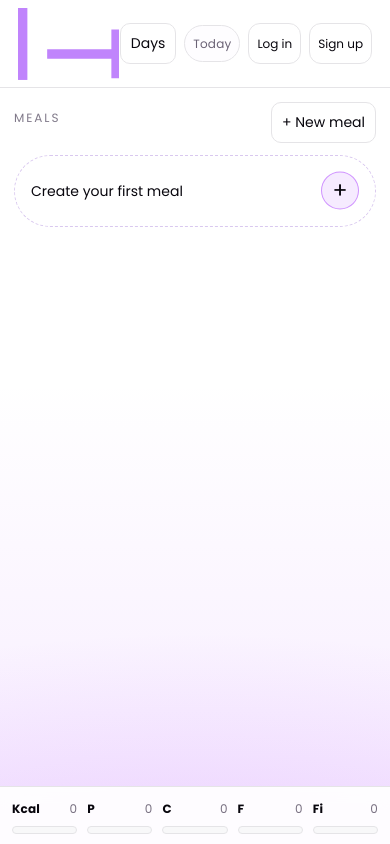
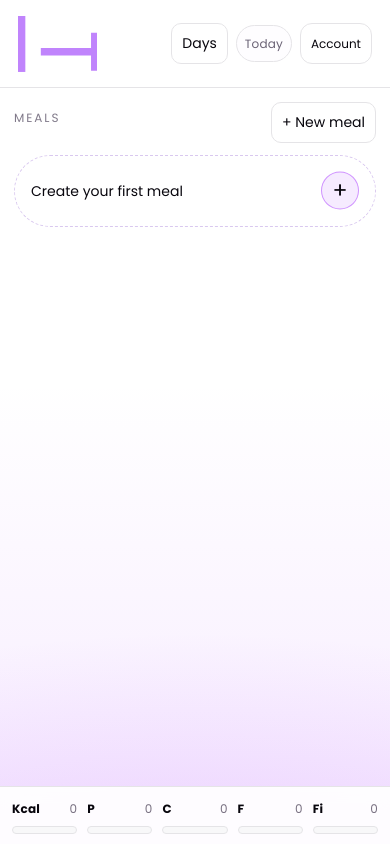
Before and after one commit to maksymiliankoscielniak/countIT, a React (Vite) app in the folder frontend/: page / in a window 390 px wide. Built offline with nearby package versions, Linux system fonts and the light colour scheme.

Commit message:
Mobile improvements.

```diff
--- a/frontend/src/App.css
+++ b/frontend/src/App.css
@@ -81,6 +81,14 @@
 }
 
 .mobileOnly {
+  display: none;
+}
+
+.desktopOnly {
+  display: flex;
+}
+
+.mobileAuthButton {
   display: none;
 }
 
@@ -760,6 +768,18 @@
     border-radius: 12px;
   }
 
+  .desktopOnly {
+    display: none;
+  }
+
+  .mobileAuthButton {
+    display: inline-flex;
+    font-size: 12px;
+    padding: 8px 10px;
+    border-radius: 12px;
+    white-space: nowrap;
+  }
+
   .app {
     grid-template-columns: 1fr;
     grid-template-rows: 88px 1fr;
@@ -786,6 +806,10 @@
 
   .mobileOnly {
     display: inline-flex;
+  }
+
+  .brandLogo {
+    height: 56px;
   }
 
   .center {
--- a/frontend/src/App.tsx
+++ b/frontend/src/App.tsx
@@ -440,7 +440,8 @@ export default function App() {
               </button>
             </div>
           ) : (
-            <div className="authButtons">
+            <>
+              <div className="authButtons desktopOnly">
                 <button className="ghostButton" type="button" onClick={() => openAuth('login')}>
                   Log in
                 </button>
@@ -448,6 +449,10 @@ export default function App() {
                   Sign up
                 </button>
               </div>
+              <button className="ghostButton mobileAuthButton" type="button" onClick={() => openAuth('login')}>
+                Account
+              </button>
+            </>
           )}
         </div>
       </header>
```
Lines whose indentation alone changed are shown as unchanged.
